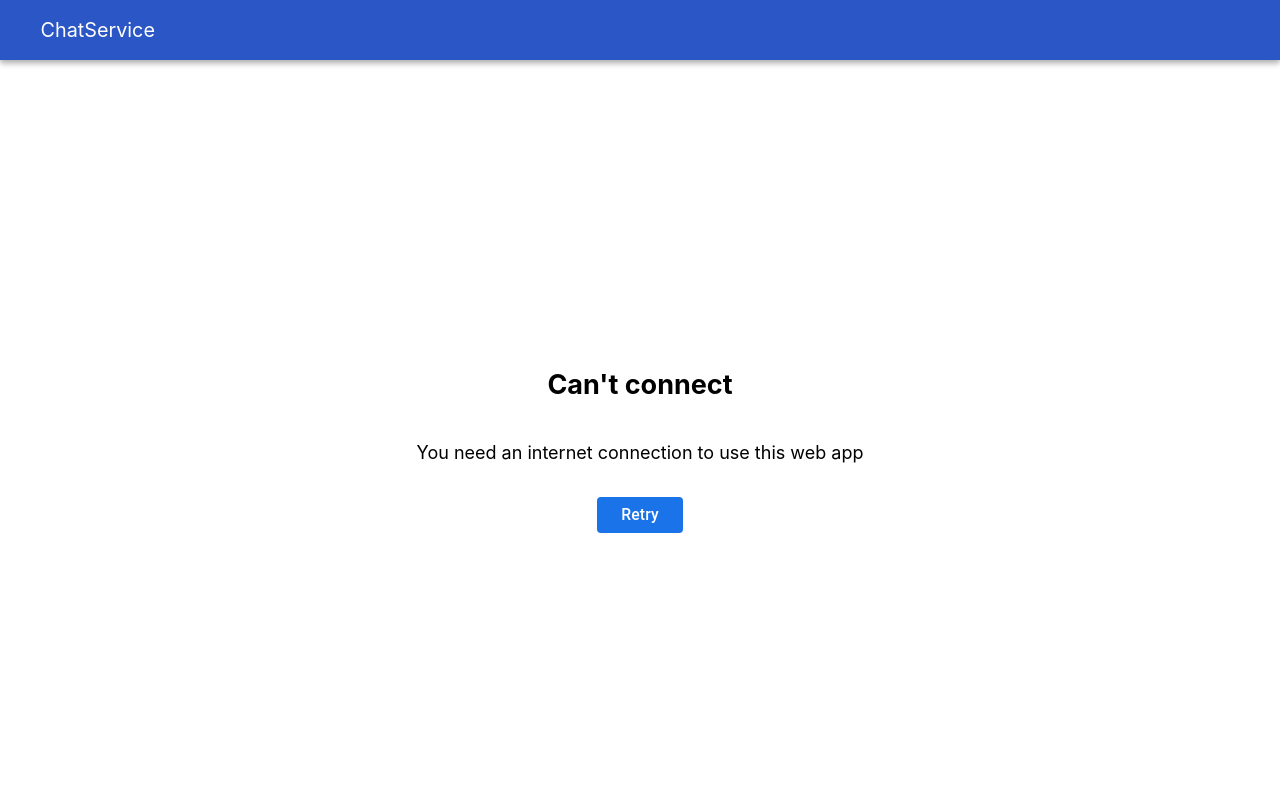
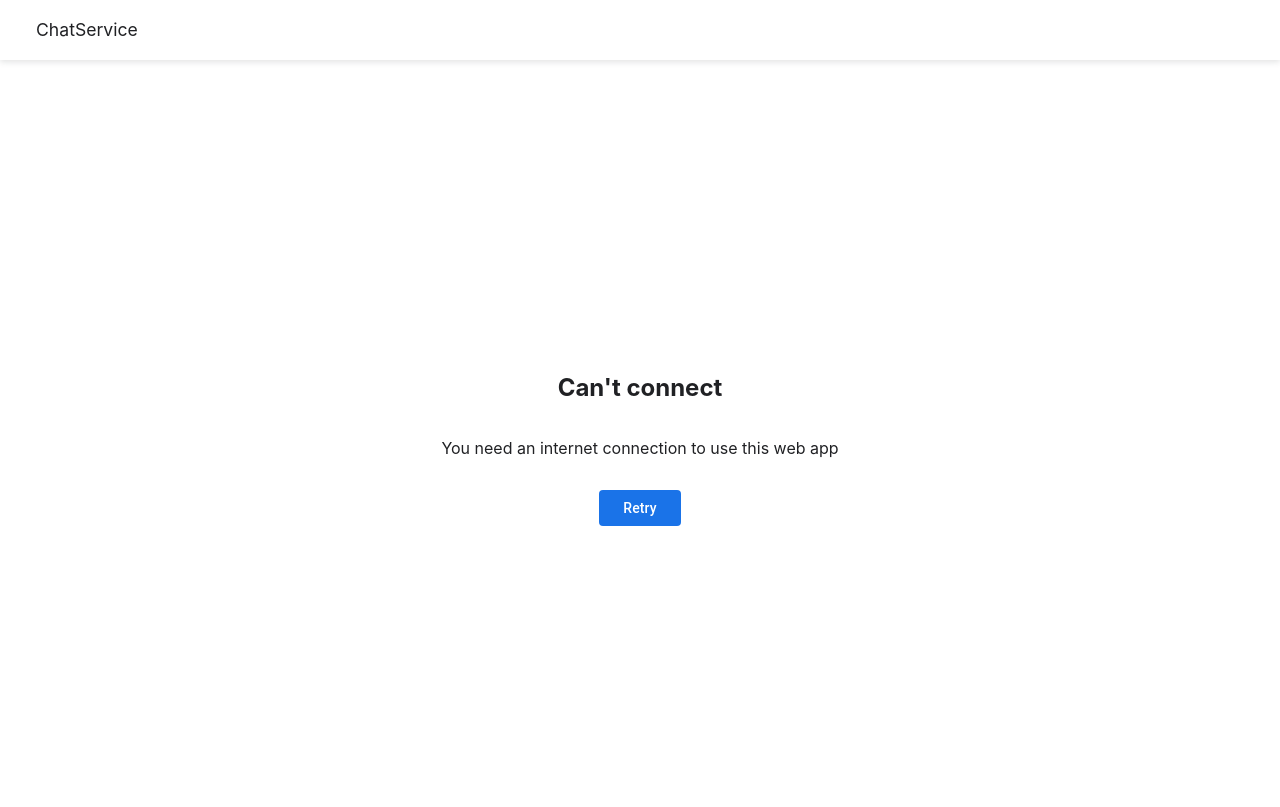
Before and after one commit to nmfrankel/ChatService, a PHP site: page /frontend/offline.html in a window 1280 px wide. Shown: the top 807 px of the page. Run offline with PHP 8.4, Linux system fonts and the light colour scheme.

Commit message:
Design GUI changes

```diff
--- a/frontend/styles/chat.old.css
+++ b/frontend/styles/chat.old.css
@@ -8,7 +8,8 @@ header #backButton{
 	padding: 8px;
 	border-radius: 50%;
 	overflow: hidden;
-	fill: var(--primaryText);
+	/* fill: var(--primaryText); */
+	fill: var(--defaultText);
 }
 header #chatTitle{
 	position: relative;
--- a/frontend/styles/main.css
+++ b/frontend/styles/main.css
@@ -2,6 +2,7 @@
 	/* --primary: #1a73e8; */
 	--primary: #2b56c6;
 	--primaryText: #fff;
+	--defaultText: #202124;
 	/* --primaryText: #8697a0; */
 	/* --primaryBackground: #eff2f3; */
 	/* --primaryBackground: #e7ebec; */
@@ -25,16 +26,20 @@ html, body{
 	height: 94%;
 	min-height: 94%;
 	margin: 0px;
-	font-size: 18px;
+	font-size: 16px;
 	line-height: 1.2;
 	font-family: -apple-system, BlinkMacSystemFont, 'Segoe UI', Roboto, Oxygen, Ubuntu, Cantarell, 'Open Sans', 'Helvetica Neue', sans-serif;
 	background: var(--primaryBackground);
+	color: var(--defaultText);
 	overflow-x: hidden;
 }
 header, body::before{
-	color: var(--primaryText);
-	fill: var(--primaryText);
-	background-color: var(--primary);
+	/* color: var(--primaryText); */
+	/* fill: var(--primaryText); */
+	/* background-color: var(--primary); */
+	color: var(--defaultText);
+	fill: var(--defaultText);
+	background-color: var(--primaryBackground);
 }
 body::before{
 	position: absolute;
@@ -44,9 +49,10 @@ body::before{
 	content: '';
 	height: 60px;
 	width: 100%;
-	box-shadow: 0 3px 6px rgba(0,0,0,0.16), 0 3px 6px rgba(0,0,0,0.23);
-	box-shadow: 0 3px 6px rgba(0,0,0,0.12), 0 3px 6px rgba(0,0,0,0.24);
+	/* box-shadow: 0 3px 6px rgba(0,0,0,0.16), 0 3px 6px rgba(0,0,0,0.23);
+	box-shadow: 0 3px 6px rgba(0,0,0,0.12), 0 3px 6px rgba(0,0,0,0.24); */
 	/* box-shadow: 0 1px 3px rgba(0,0,0,0.12), 0 1px 2px rgba(0,0,0,0.24); */
+	box-shadow: 0 2px 6px 0 rgba(60,64,67,0.15);
 	z-index: 1;
 }
 header{
```
Also changed, not shown: frontend/styles/threads.css (+7 -7 lines).
